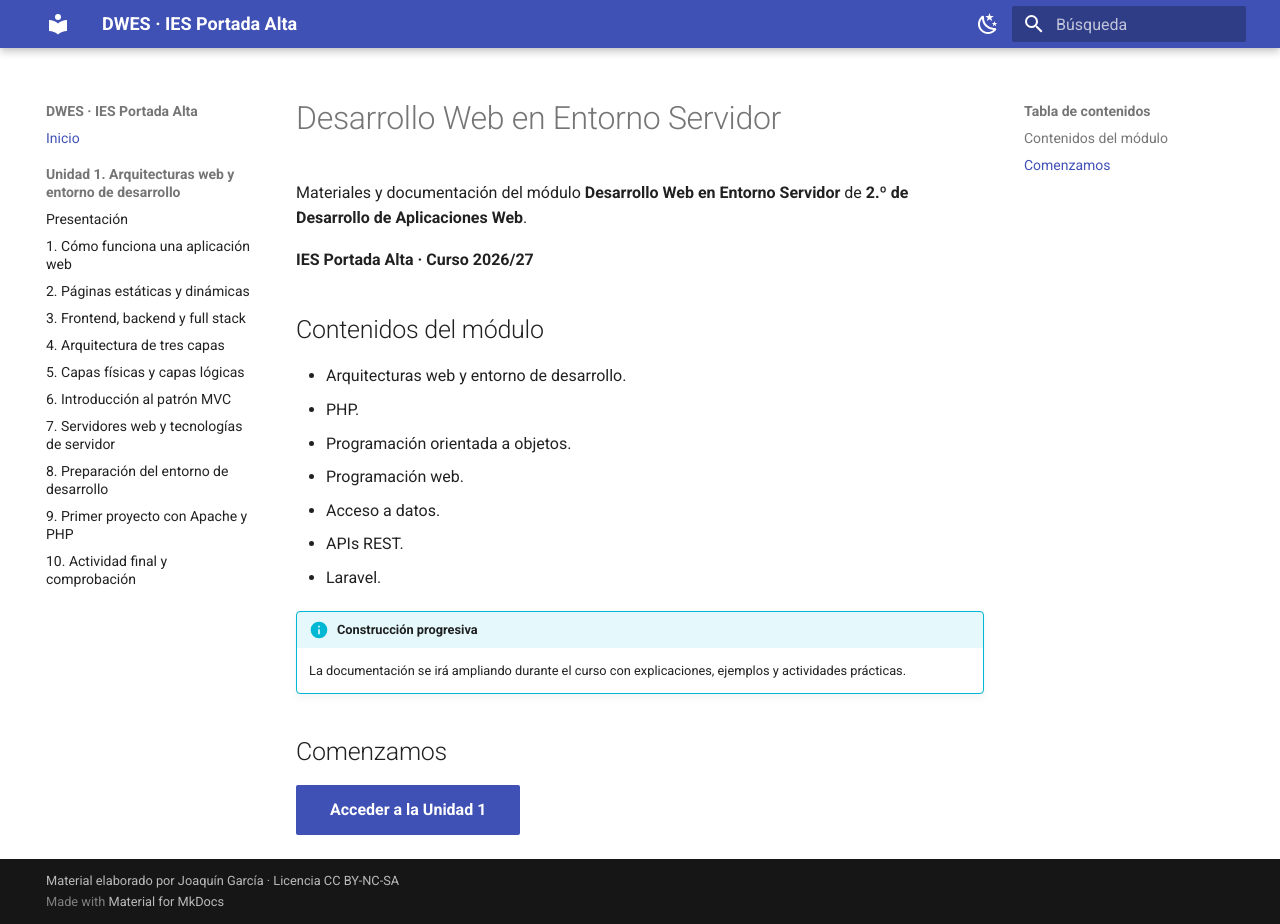
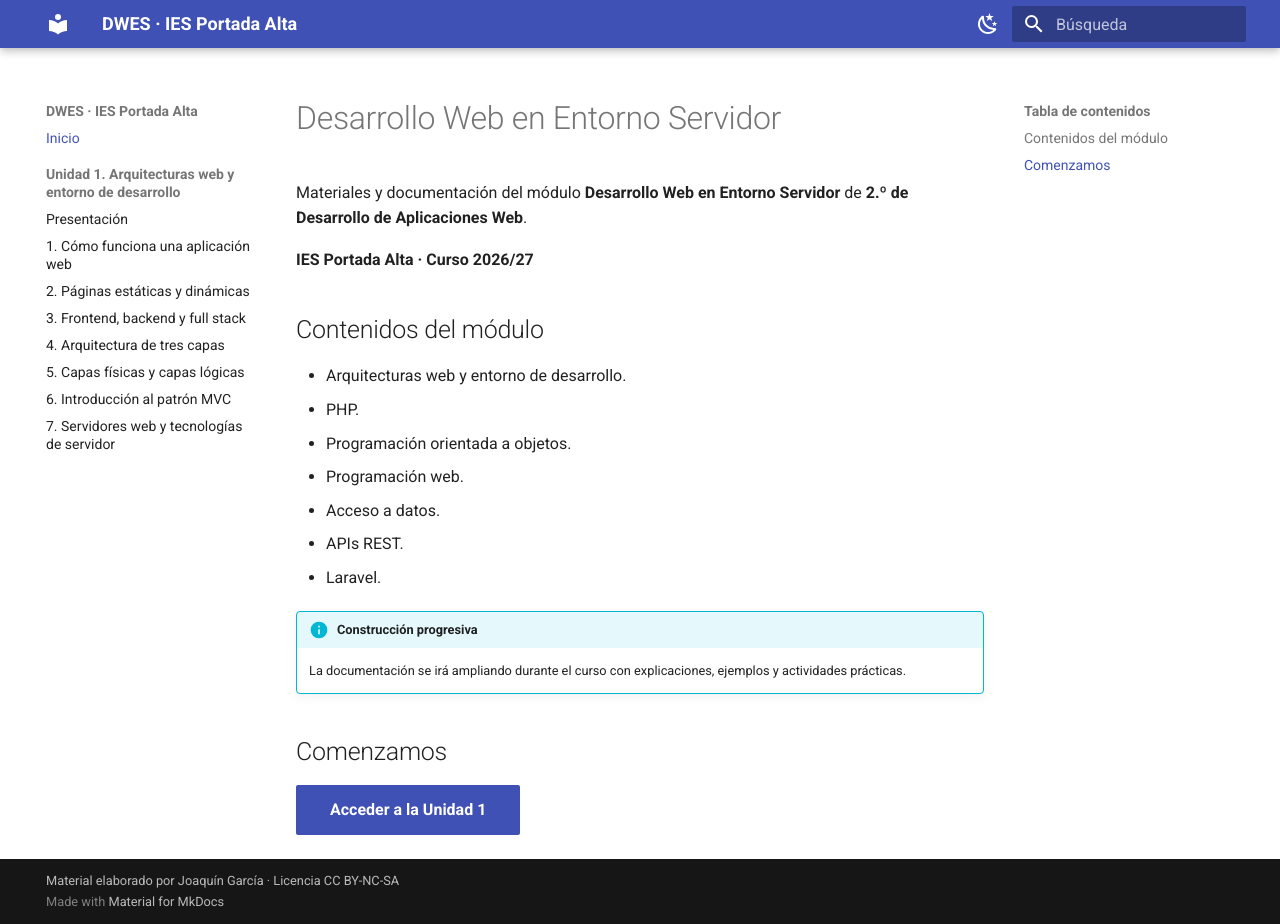
Before and after one commit to joagarjim/dwes, an MkDocs documentation site: the page built from docs/index.md, in a window 1280 px wide and 924 px high. Built offline with MkDocs 1.6.1 and Material for MkDocs 9.7.7, drawn with Linux system fonts in a browser that asks for light colours.

Commit message:
Ocultar Apartados 8,9 y 10

```diff
--- a/mkdocs.yml
+++ b/mkdocs.yml
@@ -34,9 +34,9 @@ nav:
       - 5. Capas físicas y capas lógicas: unidad-01/05-capas-fisicas-logicas.md
       - 6. Introducción al patrón MVC: unidad-01/06-patron-mvc.md
       - 7. Servidores web y tecnologías de servidor: unidad-01/07-servidores-tecnologias.md
-      - 8. Preparación del entorno de desarrollo: unidad-01/08-entorno-desarrollo.md
-      - 9. Primer proyecto con Apache y PHP: unidad-01/09-primer-proyecto-php.md
-      - 10. Actividad final y comprobación: unidad-01/10-actividad-final.md
+      #- 8. Preparación del entorno de desarrollo: unidad-01/08-entorno-desarrollo.md
+      #- 9. Primer proyecto con Apache y PHP: unidad-01/09-primer-proyecto-php.md
+      #- 10. Actividad final y comprobación: unidad-01/10-actividad-final.md
 markdown_extensions:
   - admonition
   - attr_list
@@ -57,3 +57,8 @@ extra_javascript:
 copyright: >-
   Material elaborado por Joaquín García ·
   Licencia CC BY-NC-SA
+
+draft_docs: |
+  unidad-01/08-entorno-desarrollo.md
+  unidad-01/09-primer-proyecto-php.md
+  unidad-01/10-actividad-final.md
```
